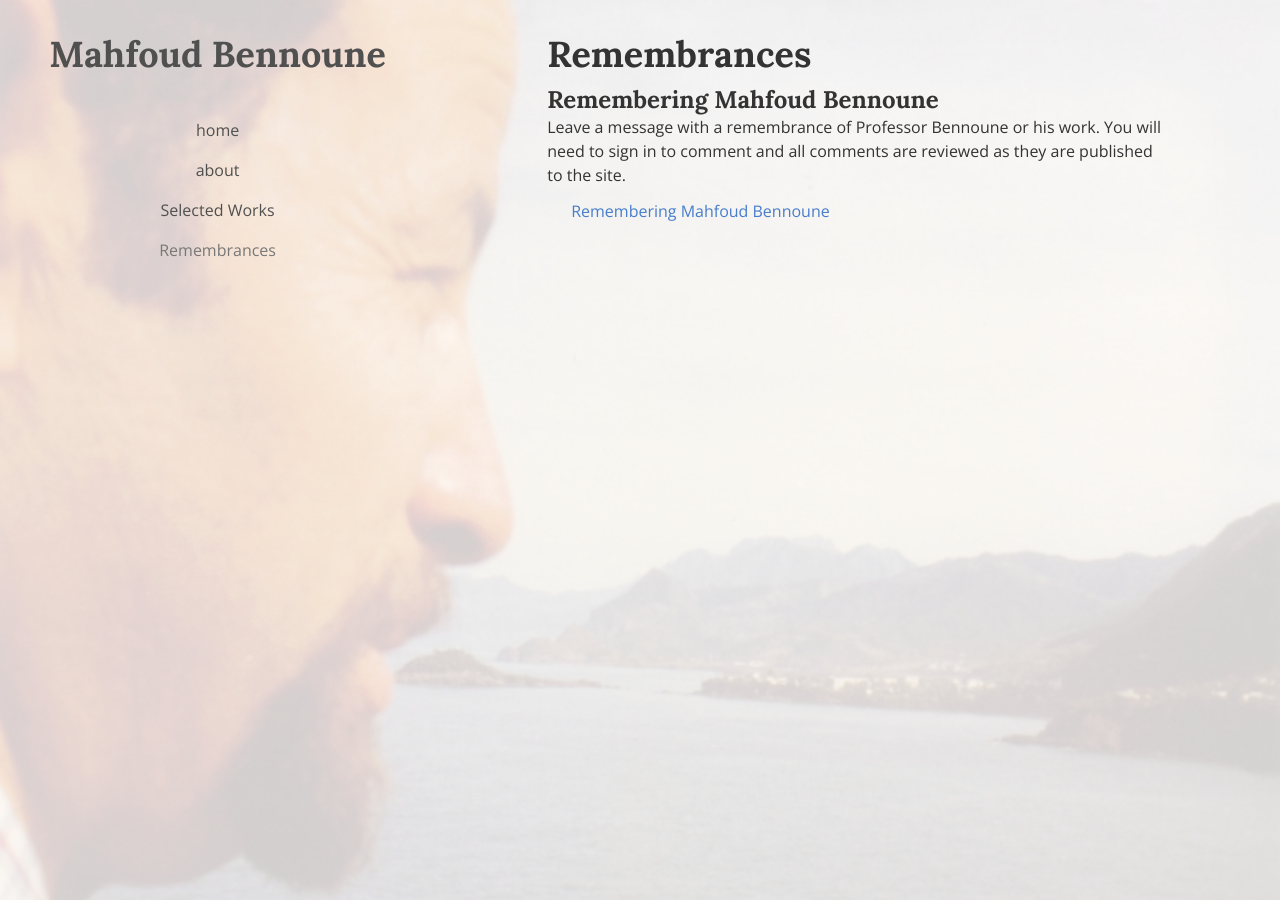
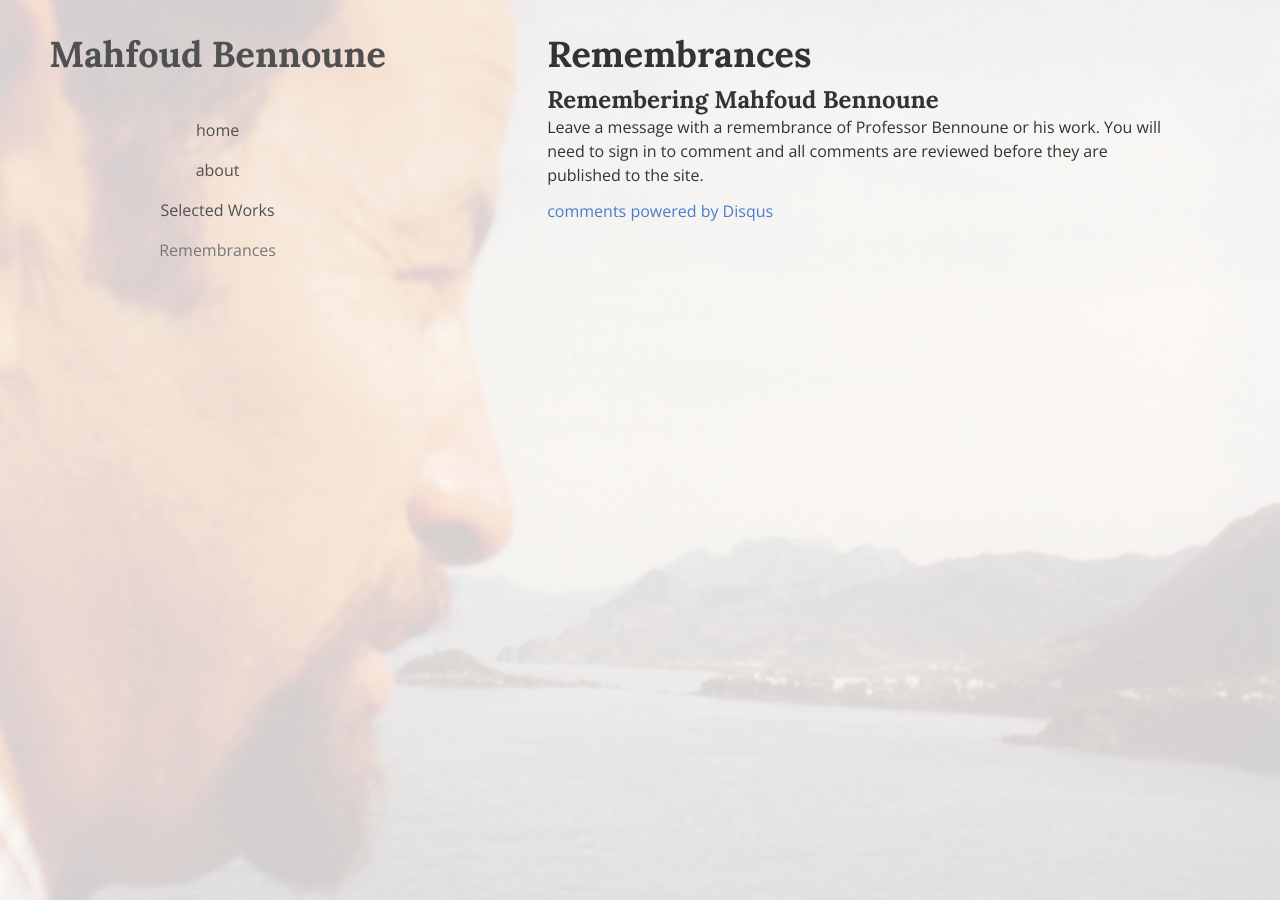
Before and after one commit to sonnetmedia/mahfoudbennoune.com, a Jekyll site: the page built from _pages/remembrances.md, in a window 1280 px wide. Built offline with Jekyll 4.4.1, drawn with Linux system fonts in a browser that asks for light colours; nearby versions of some CDN libraries; comment, search, counter and statistics services are not loaded.

Commit message:
change commenting system

```diff
--- /dev/null
+++ b/_includes/global/commenting.html
@@ -0,0 +1,14 @@
+  <div id="disqus_thread"></div>
+    <script type="text/javascript">
+        /* * * CONFIGURATION VARIABLES: EDIT BEFORE PASTING INTO YOUR WEBPAGE * * */
+        var disqus_shortname = 'mahfoudbennoune'; // required: replace example with your forum shortname
+
+        /* * * DON'T EDIT BELOW THIS LINE * * */
+        (function() {
+            var dsq = document.createElement('script'); dsq.type = 'text/javascript'; dsq.async = true;
+            dsq.src = '//' + disqus_shortname + '.disqus.com/embed.js';
+            (document.getElementsByTagName('head')[0] || document.getElementsByTagName('body')[0]).appendChild(dsq);
+        })();
+    </script>
+    <noscript>Please enable JavaScript to view the <a href="http://disqus.com/?ref_noscript">comments powered by Disqus.</a></noscript>
+    <a href="http://disqus.com" class="dsq-brlink">comments powered by <span class="logo-disqus">Disqus</span></a>
--- a/_pages/remembrances.md
+++ b/_pages/remembrances.md
@@ -2,11 +2,9 @@
 title: Remembrances
 permalink: /remembrances/
 layout: page
+include: global/commenting.html
 ---
 
 #### Remembering Mahfoud Bennoune
 
-Leave a message with a remembrance of Professor Bennoune or his work. You will need to sign in to comment and all comments are reviewed as they are published to the site.
-
-<a class="muut" href="https://muut.com/i/mahfoudbennoune/comments:thread-id">Remembering Mahfoud Bennoune</a>
-<script src="//cdn.muut.com/1/moot.min.js"></script>
+Leave a message with a remembrance of Professor Bennoune or his work. You will need to sign in to comment and all comments are reviewed before they are published to the site.
```
